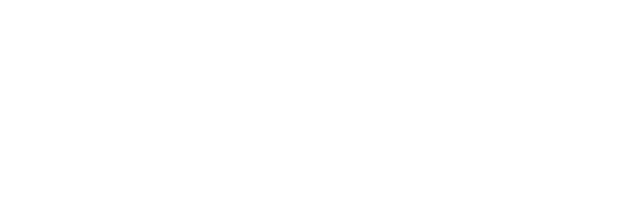
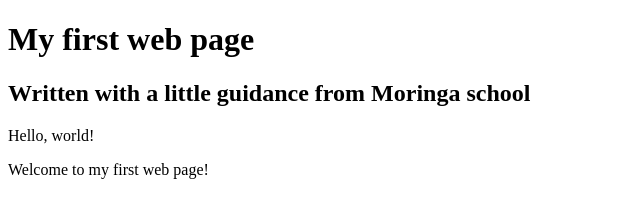
Before and after one commit to halimtullah/my-first-webpage.html, a plain HTML site: page my-first-webpage.html in a window 1280 px wide. Shown: the whole page, without its empty margins (0-640 px from the left). Drawn offline with Linux system fonts and the light colour scheme.

Commit message:
add header block elements

```diff
--- a/my-first-webpage.html
+++ b/my-first-webpage.html
@@ -4,6 +4,11 @@
     <head>
         <title>My first web page</title>
         <body>
+            <h1>My first web page</h1>
+            <h2>Written with a little guidance from Moringa school</h2>
+
+            <p>Hello, world! </p>
+            <p>Welcome to my first web page!</p>
 
         </body>
 
```
